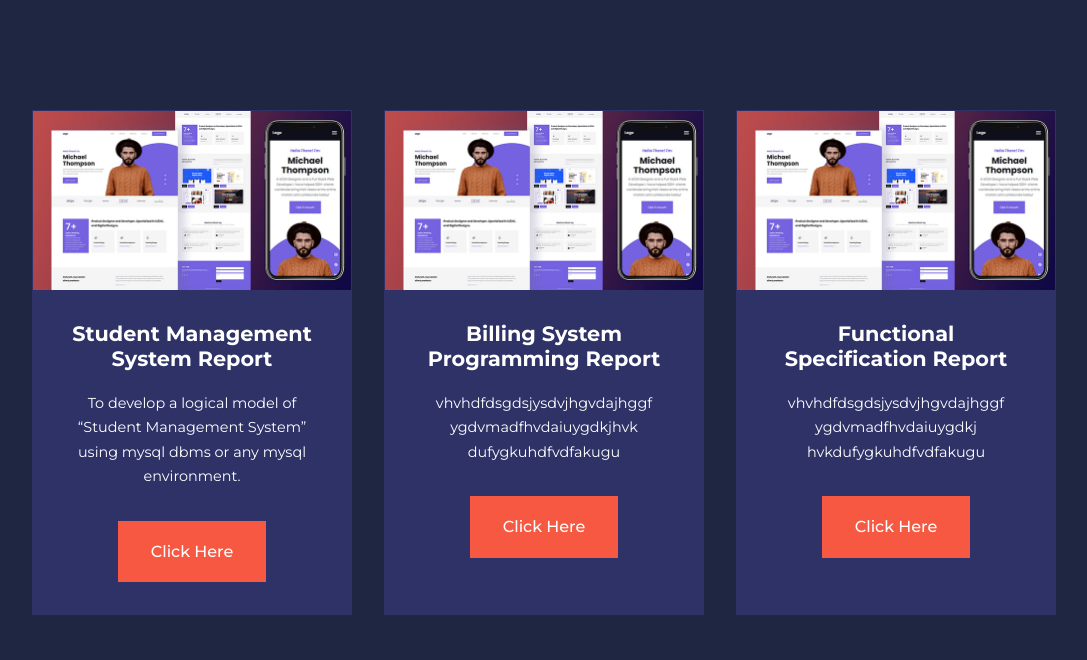
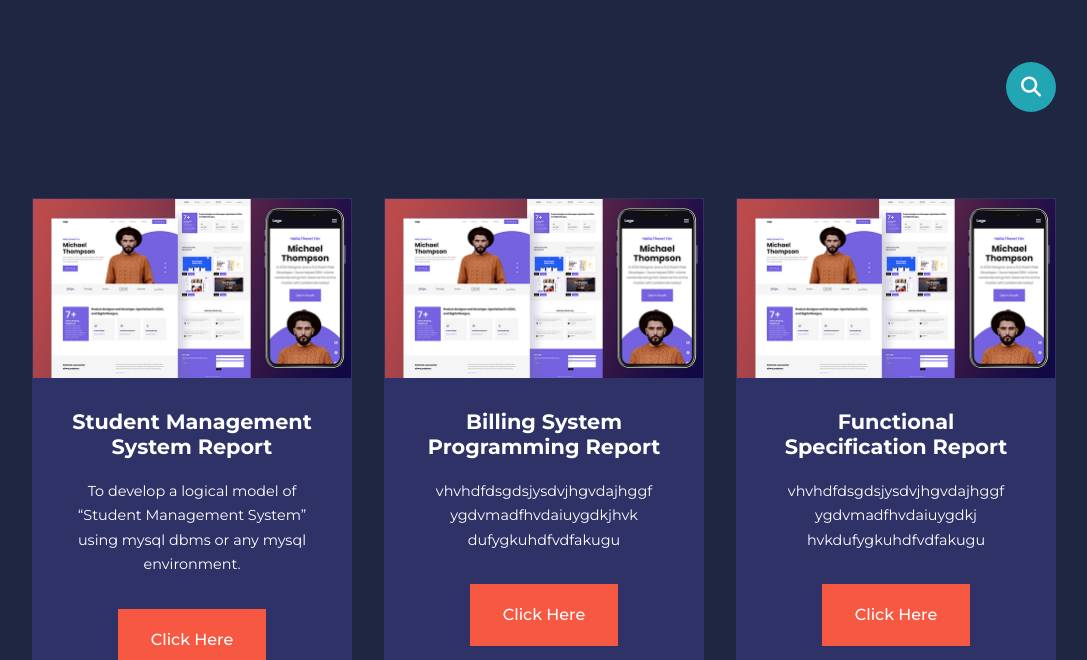
Before and after one commit to raj1552/Educational, a website: page views/Report.html in a window 1280 px wide. Shown: the part 66-726 px from the top of the page, without its empty margins (96-1183 px from the left). Drawn offline with Linux system fonts and the light colour scheme; files that its build step writes are made by us from their sources; files whose address does not match are found by name.

Commit message:
made functionaly on search and css on search bar

```diff
--- a/package.json
+++ b/package.json
@@ -5,7 +5,10 @@
   "main": "app.js",
   "type": "module",
   "scripts": {
-    "dev": "nodemon --inspect app.js"
+    "dev": "nodemon --inspect app.js",
+    "build":"node app.js",
+    "predeploy": "npm run build",
+    "deploy": "gh-pages -d build"
   },
   "author": "",
   "license": "ISC",
@@ -14,6 +17,7 @@
     "cors": "^2.8.5",
     "dotenv": "^16.4.5",
     "express": "^4.18.2",
+    "gh-pages": "^6.1.1",
     "nodemailer": "^6.9.10",
     "nodemon": "^3.1.0",
     "pg": "^8.11.3",
--- a/public/css/style.css
+++ b/public/css/style.css
@@ -237,8 +237,71 @@ header {
 }
 
 /* =========== Our popular courses ========== */
+.search-box{
+    display: flex;
+    flex-direction: row;
+    align-items: center;
+    justify-content: end;
+    margin: 0 auto;
+    width: 80%;
+    height: fit-content;
+    position: relative;
+  }
+  .input-search{
+    height: 50px;
+    width: 50px;
+    border-style: none;
+    padding: 10px;
+    font-size: 18px;
+    letter-spacing: 2px;
+    outline: none;
+    border-radius: 25px;
+    transition: all .5s ease-in-out;
+    background-color: #22a6b3;
+    padding-right: 40px;
+    color:#fff;
+  }
+  .input-search::placeholder{
+    color:rgba(255,255,255,.5);
+    font-size: 18px;
+    letter-spacing: 2px;
+    font-weight: 100;
+  }
+  .btn-search{
+    width: 50px;
+    height: 50px;
+    border-style: none;
+    font-size: 20px;
+    font-weight: bold;
+    outline: none;
+    cursor: pointer;
+    border-radius: 50%;
+    position: absolute;
+    right: 0px;
+    color:#ffffff ;
+    background-color:transparent;
+    pointer-events: painted;
+  }
+  .btn-search:focus ~ .input-search{
+    width: 300px;
+    border-radius: 0px;
+    background-color: transparent;
+    border-bottom:1px solid rgba(255,255,255,.5);
+    transition: all 500ms cubic-bezier(0, 0.110, 0.35, 2);
+  }
+  .input-search:focus{
+    width: 300px;
+    border-radius: 0px;
+    background-color: transparent;
+    border-bottom:1px solid rgba(255,255,255,.5);
+    transition: all 500ms cubic-bezier(0, 0.110, 0.35, 2);
+  }
+
 .courses {
-    margin-top: 4rem;
+    display: flex;
+    flex-direction: column;
+    gap: 70px;
+    margin-top: 2rem;
 }
 
 .courses_container {
--- a/public/main.js
+++ b/public/main.js
@@ -54,3 +54,52 @@ contact.addEventListener('submit', async(e) =>{
         console.log(error)
     }
 })
+
+
+function myFunction() {
+
+    let input, filter, courses, courseInfo, i, txtValue;
+
+    input = document.getElementById("myInput");
+
+    filter = input.value.toUpperCase();
+
+    courses = document.getElementById("myCourses");
+
+    courseInfo = courses.getElementsByTagName("article");
+
+    for (i = 0; i < courseInfo.length; i++) {
+
+        txtValue = courseInfo[i].getElementsByTagName("h4")[0].textContent || courseInfo[i].getElementsByTagName("h4")[0].innerText;
+
+        if (txtValue.toUpperCase().indexOf(filter) > -1) {
+
+            courseInfo[i].style.display = "";
+
+        } else {
+
+            courseInfo[i].style.display = "none";
+
+        }
+
+    }
+
+}
+//     var input, filter, div, i, info, txtValue
+//     input = document.getElementById('myInput')
+//     filter = input.value.toUpperCase()
+//     div = document.getElementById("value")
+//      course = document.getElementsByTagName('coursesinfo')
+
+//     for( i=0; i<div.length; i++ ){
+//         info = div[i].course.getElementsByTagName("h4")[0];
+//         txtValue = info.textContent || arguments.innerText;
+
+//         if(txtValue.toUpperCase().indexOf(filter) > -1){
+//             course[i].style.display = ""
+//         }
+//         else {
+//             course[i].style.display = "none"
+//         }
+//     }
+// }
--- a/views/Report.html
+++ b/views/Report.html
@@ -49,7 +49,11 @@
 
 
         <section class="courses">
-            <div class="container courses_container">
+            <div class="search-box">
+                <button class="btn-search"><i class="fa-solid fa-magnifying-glass"></i></button>
+                <input type="text" class="input-search" id="myInput" onkeyup="myFunction()" placeholder="Search">
+            </div>
+            <div class="container courses_container" id="myCourses">
                 <article class="course">
                     <div class="course_image">
                         <img src="./images/course2.jpg">
```
Also changed, not shown: views/presentation.html (+5 -1 lines), views/question.html (+5 -4 lines), 1 other file.
